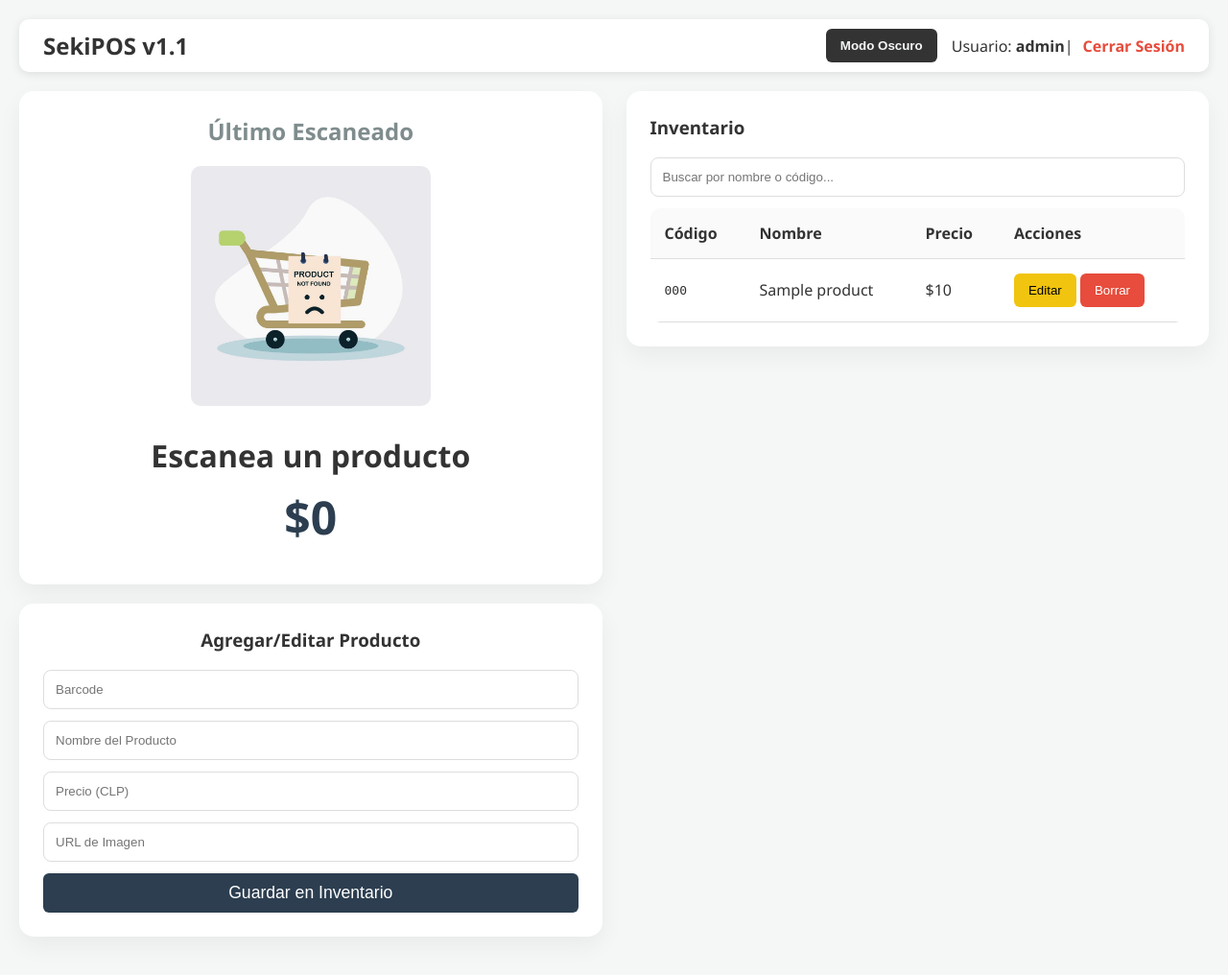
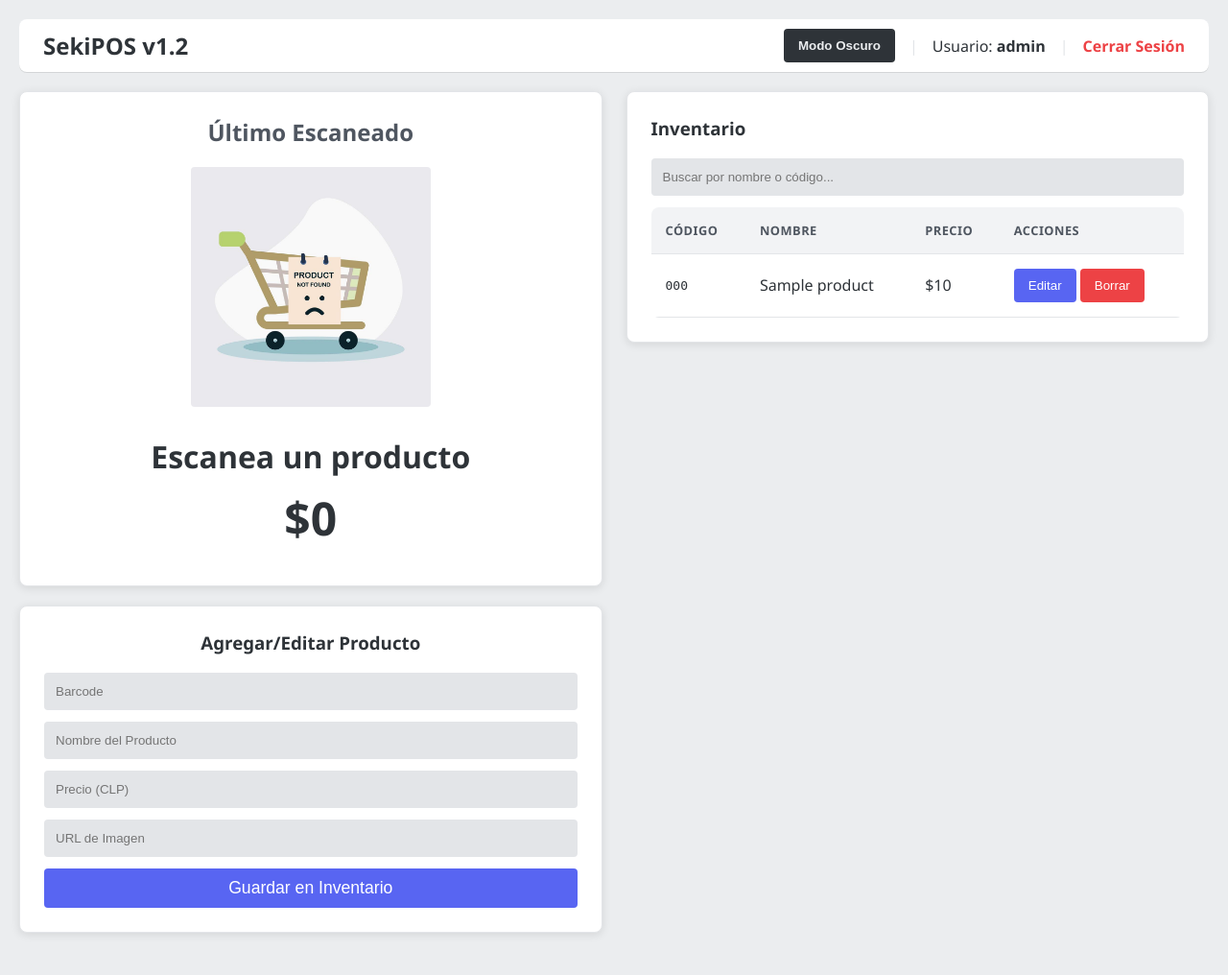
Before and after one commit to SekiDesu0/SekiPos, a Flask app: page / in a window 1280 px wide. Shown: the whole page at 96% size. After the commit the page ends 974 px from the top, so only its background shows below. Run offline with Flask 3, Linux system fonts and the light colour scheme; a user stored in the database is signed in; tables that the repository leaves empty hold one stand-in row (values such as "Sample post"); some libraries are stand-ins or nearby versions.

Commit message:
discord theme, top bar fix, organized folders

```diff
--- a/KeyGenerator/A4 Printable Grid.py
+++ b/KeyGenerator/A4 Printable Grid.py
@@ -2,8 +2,8 @@ import os
 from PIL import Image
 
 # --- CONFIGURATION ---
-CARD_DIR = 'keychain_cards'
-OUTPUT_PDF = 'keychain_3x3_perfect.pdf'
+CARD_DIR = os.path.join(os.getcwd(),'keychain_cards')
+OUTPUT_PDF =  os.path.join(os.getcwd(), 'keychain_3x3_perfect.pdf')
 
 # A4 at 300 DPI
 PAGE_W, PAGE_H = 2480, 3508
--- a/templates/index.html
+++ b/templates/index.html
@@ -1,5 +1,6 @@
 <!DOCTYPE html>
 <html lang="es">
+
 <head>
     <meta charset="UTF-8">
     <meta name="viewport" content="width=device-width, initial-scale=1.0">
@@ -7,38 +8,44 @@
     <script src="https://cdnjs.cloudflare.com/ajax/libs/socket.io/4.0.1/socket.io.js"></script>
     <style>
         :root {
-            --bg: #f4f7f6;
+            /* Discord Light Mode Palette */
+            --bg: #ebedef;
             --card-bg: #ffffff;
-            --text-main: #333333;
-            --text-muted: #7f8c8d;
-            --border: #dddddd;
+            --text-main: #2e3338;
+            --text-muted: #4f5660;
+            --border: #e3e5e8;
             --header-bg: #ffffff;
-            --input-bg: #ffffff;
-            --table-head: #fafafa;
-            --price-color: #2c3e50;
+            --input-bg: #e3e5e8;
+            --table-head: #f2f3f5;
+            --price-color: #2e3338;
+            --accent: #5865F2; /* Discord Burple */
+            --accent-hover: #4752c4;
+            --danger: #ed4245;
+            --warning: #fee75c;
         }
 
         [data-theme="dark"] {
-            --bg: #121212;
-            --card-bg: #1e1e1e;
-            --text-main: #e0e0e0;
-            --text-muted: #a0a0a0;
-            --border: #333333;
-            --header-bg: #1e1e1e;
-            --input-bg: #2d2d2d;
-            --table-head: #252525;
-            --price-color: #ecf0f1;
+            /* Discord Dark Mode Palette */
+            --bg: #36393f;
+            --card-bg: #2f3136;
+            --text-main: #ffffff;
+            --text-muted: #b9bbbe;
+            --border: #202225;
+            --header-bg: #202225;
+            --input-bg: #202225;
+            --table-head: #292b2f;
+            --price-color: #ffffff;
         }
 
         body {
-            font-family: 'Segoe UI', Tahoma, Geneva, Verdana, sans-serif;
+            font-family: 'gg sans', 'Segoe UI', Tahoma, Geneva, Verdana, sans-serif;
             display: flex;
             flex-direction: column;
             padding: 20px;
             background: var(--bg);
             color: var(--text-main);
             margin: 0;
-            transition: background 0.3s, color 0.3s;
+            transition: background 0.2s, color 0.2s;
         }
 
         .header-bar {
@@ -47,68 +54,123 @@
             align-items: center;
             background: var(--header-bg);
             padding: 10px 25px;
-            border-radius: 10px;
+            border-radius: 8px;
             margin-bottom: 20px;
-            box-shadow: 0 2px 10px rgba(0,0,0,0.1);
+            box-shadow: 0 1px 0 rgba(0,0,0,0.1);
         }
 
-        .main-container { display: flex; gap: 25px; }
-        .column { flex: 1; min-width: 400px; }
+        .main-container {
+            display: flex;
+            gap: 25px;
+        }
+
+        .column {
+            flex: 1;
+            min-width: 400px;
+        }
 
         .card {
             background: var(--card-bg);
             padding: 25px;
-            border-radius: 15px;
-            box-shadow: 0 10px 25px rgba(0,0,0,0.05);
+            border-radius: 8px;
+            box-shadow: 0 2px 10px rgba(0, 0, 0, 0.1);
             text-align: center;
             margin-bottom: 20px;
+            border: 1px solid var(--border);
         }
 
         #display-img {
             max-width: 250px;
             max-height: 250px;
-            border-radius: 10px;
+            border-radius: 4px;
             margin-bottom: 15px;
             object-fit: contain;
         }
 
-        .price-tag { font-size: 3em; color: var(--price-color); font-weight: 800; margin: 10px 0; }
+        .price-tag {
+            font-size: 3em;
+            color: var(--price-color);
+            font-weight: 800;
+            margin: 10px 0;
+        }
 
         input {
             display: block;
             width: 100%;
             margin: 12px 0;
             padding: 12px;
-            border: 1px solid var(--border);
-            border-radius: 8px;
+            border: none;
+            border-radius: 4px;
             box-sizing: border-box;
             background: var(--input-bg);
             color: var(--text-main);
         }
 
-        button { padding: 10px 15px; cursor: pointer; border-radius: 6px; border: none; transition: 0.2s; }
-        .btn-save { background: #2c3e50; color: white; width: 100%; font-size: 1.1em; }
-        .btn-save:hover { background: #34495e; }
-        .btn-edit { background: #f1c40f; color: #000; }
-        .btn-del { background: #e74c3c; color: white; }
+        button {
+            padding: 10px 15px;
+            cursor: pointer;
+            border-radius: 4px;
+            border: none;
+            transition: 0.2s;
+            font-weight: 500;
+        }
 
-        table { width: 100%; border-collapse: collapse; background: var(--card-bg); border-radius: 10px; overflow: hidden; }
-        th, td { padding: 15px; border-bottom: 1px solid var(--border); text-align: left; }
-        th { background: var(--table-head); }
+        .btn-save {
+            background: var(--accent);
+            color: white;
+            width: 100%;
+            font-size: 1.1em;
+        }
+
+        .btn-save:hover {
+            background: var(--accent-hover);
+        }
+
+        .btn-edit {
+            background: var(--accent);
+            color: white;
+        }
+
+        .btn-del {
+            background: var(--danger);
+            color: white;
+        }
+
+        table {
+            width: 100%;
+            border-collapse: collapse;
+            background: var(--card-bg);
+            border-radius: 8px;
+            overflow: hidden;
+        }
+
+        th,
+        td {
+            padding: 15px;
+            border-bottom: 1px solid var(--border);
+            text-align: left;
+        }
+
+        th {
+            background: var(--table-head);
+            color: var(--text-muted);
+            text-transform: uppercase;
+            font-size: 0.8em;
+            letter-spacing: 0.5px;
+        }
 
         .theme-toggle-btn {
             background: var(--text-main);
             color: var(--bg);
             font-weight: bold;
-            margin-right: 15px;
         }
 
         #new-product-prompt {
             display: none;
-            background: #3498db;
+            background: var(--accent);
             color: white;
             padding: 12px 20px;
-            border-radius: 10px;
+            border-radius: 8px;
             margin-bottom: 20px;
             animation: slideDown 0.4s ease;
             justify-content: space-between;
@@ -121,14 +183,17 @@
         }
     </style>
 </head>
+
 <body>
 
     <div class="header-bar">
-        <h2 style="margin:0;">SekiPOS v1.1</h2>
-        <div style="display: flex; align-items: center;">
-            <button onclick="toggleTheme()" class="theme-toggle-btn" id="theme-text">Modo Oscuro</button>
-            <span>Usuario: <b>{{ user.username }}</b></span> |
-            <a href="/logout" style="color: #e74c3c; text-decoration: none; font-weight: bold; margin-left: 10px;">Cerrar Sesión</a>
+        <h2 style="margin:0;">SekiPOS v1.2</h2>
+        <div style="display: flex; align-items: center; gap: 15px;">
+            <button onclick="toggleTheme()" class="theme-toggle-btn" id="theme-text" style="margin: 0;">Modo Oscuro</button>
+            <span style="color: var(--border);">|</span>
+            <span>Usuario: <b>{{ user.username }}</b></span>
+            <span style="color: var(--border);">|</span>
+            <a href="/logout" style="color: var(--danger); text-decoration: none; font-weight: bold;">Cerrar Sesión</a>
         </div>
     </div>
 
@@ -136,7 +201,7 @@
         <div class="column">
             <div id="new-product-prompt">
                 <span style="flex-grow: 1;">¡Nuevo! Barcode <b><span id="new-barcode-display"></span></b>. ¿Deseas agregarlo?</span>
-                <button onclick="dismissPrompt()" style="background:rgba(255,255,255,0.2); color:white; margin-left: 15px;">Omitir</button>
+                <button onclick="dismissPrompt()" style="background:rgba(0,0,0,0.2); color:white; margin-left: 15px;">Omitir</button>
             </div>
 
             <div class="card" id="scan-display">
@@ -210,12 +275,10 @@
         }
         formatTablePrices();
 
-        // Dark Mode Logic
         function toggleTheme() {
             const html = document.documentElement;
             const currentTheme = html.getAttribute('data-theme');
             const newTheme = currentTheme === 'dark' ? 'light' : 'dark';
-
             html.setAttribute('data-theme', newTheme);
             localStorage.setItem('theme', newTheme);
             updateThemeUI(newTheme);
@@ -226,12 +289,11 @@
             btnText.innerText = theme === 'dark' ? 'Modo Claro' : 'Modo Oscuro';
         }
 
-        // Initialize theme from storage
         const savedTheme = localStorage.getItem('theme') || 'light';
         document.documentElement.setAttribute('data-theme', savedTheme);
         updateThemeUI(savedTheme);
 
-        socket.on('new_scan', function(data) {
+        socket.on('new_scan', function (data) {
             dismissPrompt();
             document.getElementById('display-name').innerText = data.name;
             document.getElementById('display-price').innerText = clpFormatter.format(data.price);
@@ -239,22 +301,10 @@
             document.getElementById('display-img').src = data.image || './static/placeholder.png';
         });
 
-        socket.on('scan_error', function(data) {
+        socket.on('scan_error', function (data) {
             const prompt = document.getElementById('new-product-prompt');
             document.getElementById('new-barcode-display').innerText = data.barcode;
-            document.getElementById('display-price').innerText = "$ ???";
             prompt.style.display = 'flex';
-
-            if (data.name) {
-                document.getElementById('display-name').innerText = data.name + " (Nuevo)";
-                document.getElementById('display-price').innerText = "$ ???";
-                document.getElementById('display-img').src = data.image || './static/placeholder.png';
-            } else {
-                document.getElementById('display-name').innerText = "Producto Desconocido";
-                document.getElementById('display-img').src = './static/placeholder.png';
-            }
-            document.getElementById('display-barcode').innerText = data.barcode;
-
             document.getElementById('form-barcode').value = data.barcode;
             document.getElementById('form-name').value = data.name || '';
             document.getElementById('form-image').value = data.image || '';
@@ -274,23 +324,19 @@
             document.getElementById('form-price').value = price;
             document.getElementById('form-image').value = image;
             document.getElementById('form-title').innerText = "Editando: " + name;
-            window.scrollTo({top: 0, behavior: 'smooth'});
+            window.scrollTo({ top: 0, behavior: 'smooth' });
         }
 
         function searchTable() {
             var input = document.getElementById("searchInput");
             var filter = input.value.toUpperCase();
             var tr = document.getElementById("inventoryTable").getElementsByTagName("tr");
-
             for (var i = 1; i < tr.length; i++) {
                 var content = tr[i].textContent || tr[i].innerText;
                 tr[i].style.display = content.toUpperCase().indexOf(filter) > -1 ? "" : "none";
             }
         }
-
-        socket.on('product_deleted', function(data) {
-            window.location.reload();
-        });
     </script>
 </body>
+
 </html>
```
Also changed, not shown: templates/login.html (+69 -31 lines), README.md.
